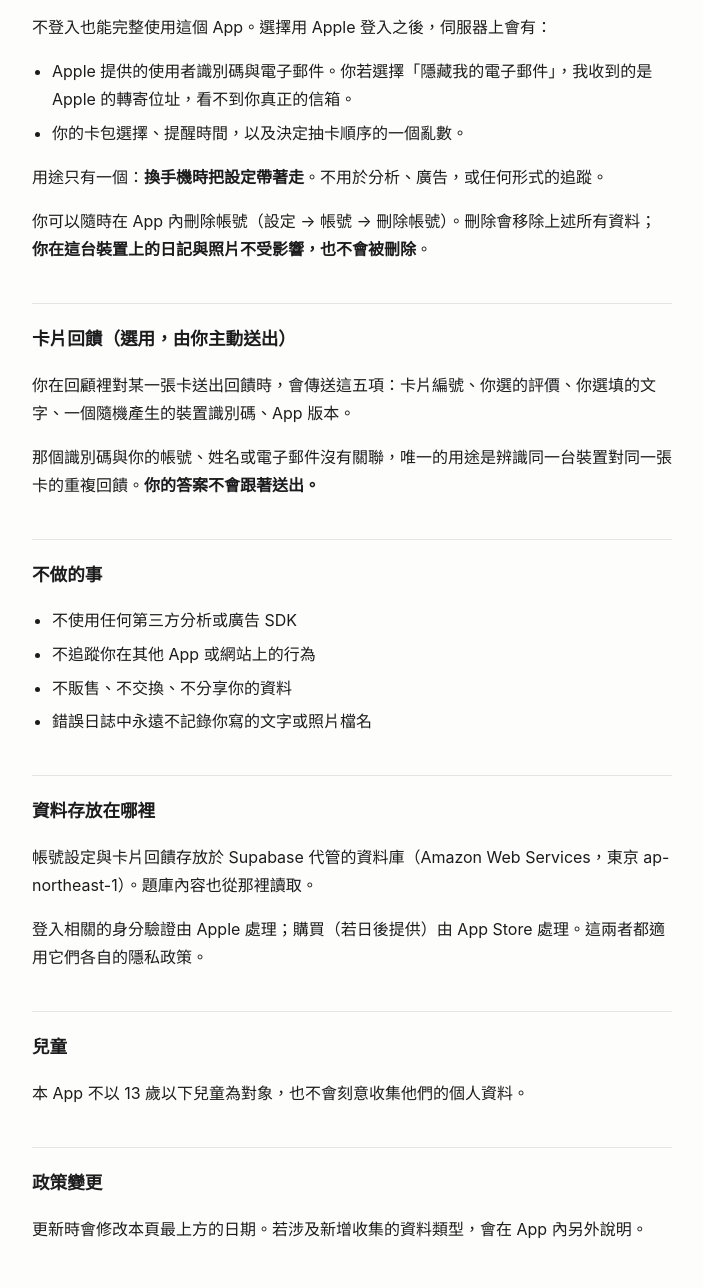
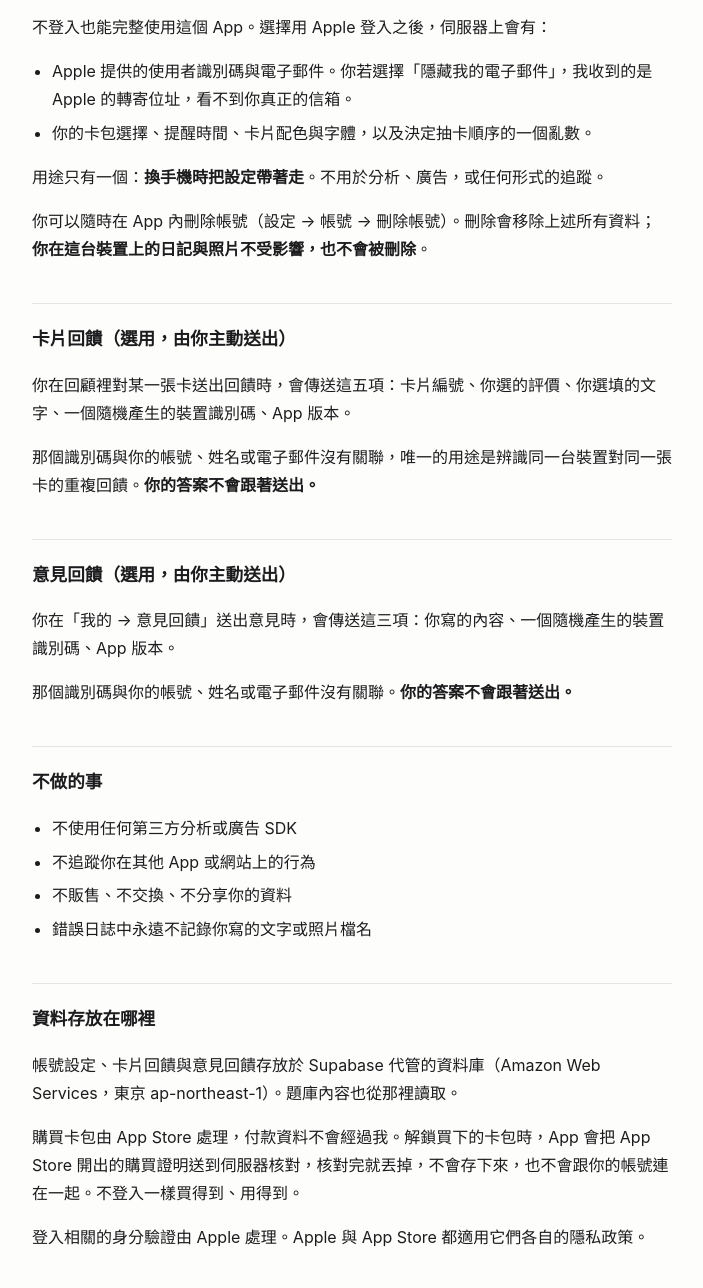
Before and after one commit to iskara-app/iskara-app.github.io, a plain HTML site: page privacy/index.html in a window 1280 px wide. Shown: the part 622-1910 px from the top of the page, without its empty margins (288-991 px from the left). Drawn offline with Linux system fonts and the light colour scheme.

Commit message:
Describe purchases, appearance sync, and in-app feedback in the policy
The privacy policy still called purchases something that might come
later. It now says the App Store handles payment, and that the purchase
proof is checked on the server and then discarded, never stored and never
tied to an account. The synced settings now include card colours and
fonts, and the in-app feedback channel gets its own section. The support
page's list of synced settings gets the same addition.

Co-Authored-By: Claude Opus 5.5 <noreply@anthropic.com>

```diff
--- a/privacy/index.html
+++ b/privacy/index.html
@@ -30,7 +30,7 @@
 <main>
 
 <h1>Iskara 隱私政策</h1>
-<p class="updated">最後更新：2026 年 8 月 30 日</p>
+<p class="updated">最後更新：2026 年 10 月 9 日</p>
 
 <p class="lede">你寫下的日記與照片只存在你的手機裡，不會上傳。這不是承諾，是這個 App 的結構 —— 沒有任何地方可以放它們。</p>
 
@@ -47,7 +47,7 @@
 <p>不登入也能完整使用這個 App。選擇用 Apple 登入之後，伺服器上會有：</p>
 <ul>
   <li>Apple 提供的使用者識別碼與電子郵件。你若選擇「隱藏我的電子郵件」，我收到的是 Apple 的轉寄位址，看不到你真正的信箱。</li>
-  <li>你的卡包選擇、提醒時間，以及決定抽卡順序的一個亂數。</li>
+  <li>你的卡包選擇、提醒時間、卡片配色與字體，以及決定抽卡順序的一個亂數。</li>
 </ul>
 <p>用途只有一個：<strong>換手機時把設定帶著走</strong>。不用於分析、廣告，或任何形式的追蹤。</p>
 <p>你可以隨時在 App 內刪除帳號（設定 → 帳號 → 刪除帳號）。刪除會移除上述所有資料；<strong>你在這台裝置上的日記與照片不受影響，也不會被刪除</strong>。</p>
@@ -55,6 +55,10 @@
 <h2>卡片回饋（選用，由你主動送出）</h2>
 <p>你在回顧裡對某一張卡送出回饋時，會傳送這五項：卡片編號、你選的評價、你選填的文字、一個隨機產生的裝置識別碼、App 版本。</p>
 <p>那個識別碼與你的帳號、姓名或電子郵件沒有關聯，唯一的用途是辨識同一台裝置對同一張卡的重複回饋。<strong>你的答案不會跟著送出。</strong></p>
+
+<h2>意見回饋（選用，由你主動送出）</h2>
+<p>你在「我的 → 意見回饋」送出意見時，會傳送這三項：你寫的內容、一個隨機產生的裝置識別碼、App 版本。</p>
+<p>那個識別碼與你的帳號、姓名或電子郵件沒有關聯。<strong>你的答案不會跟著送出。</strong></p>
 
 <h2>不做的事</h2>
 <ul>
@@ -65,8 +69,9 @@
 </ul>
 
 <h2>資料存放在哪裡</h2>
-<p>帳號設定與卡片回饋存放於 Supabase 代管的資料庫（Amazon Web Services，東京 ap-northeast-1）。題庫內容也從那裡讀取。</p>
-<p>登入相關的身分驗證由 Apple 處理；購買（若日後提供）由 App Store 處理。這兩者都適用它們各自的隱私政策。</p>
+<p>帳號設定、卡片回饋與意見回饋存放於 Supabase 代管的資料庫（Amazon Web Services，東京 ap-northeast-1）。題庫內容也從那裡讀取。</p>
+<p>購買卡包由 App Store 處理，付款資料不會經過我。解鎖買下的卡包時，App 會把 App Store 開出的購買證明送到伺服器核對，核對完就丟掉，不會存下來，也不會跟你的帳號連在一起。不登入一樣買得到、用得到。</p>
+<p>登入相關的身分驗證由 Apple 處理。Apple 與 App Store 都適用它們各自的隱私政策。</p>
 
 <h2>兒童</h2>
 <p>本 App 不以 13 歲以下兒童為對象，也不會刻意收集他們的個人資料。</p>
```
Also changed, not shown: support/index.html (+1 -1 lines).
